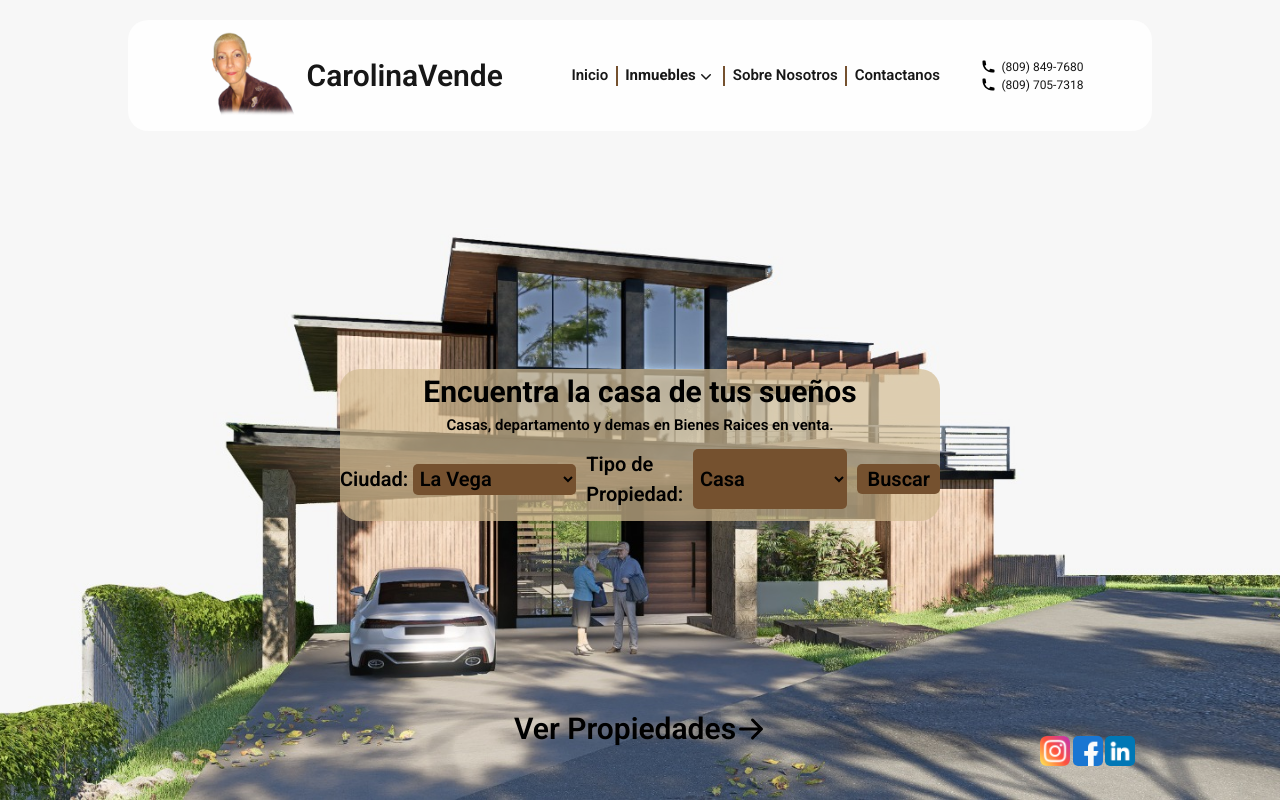
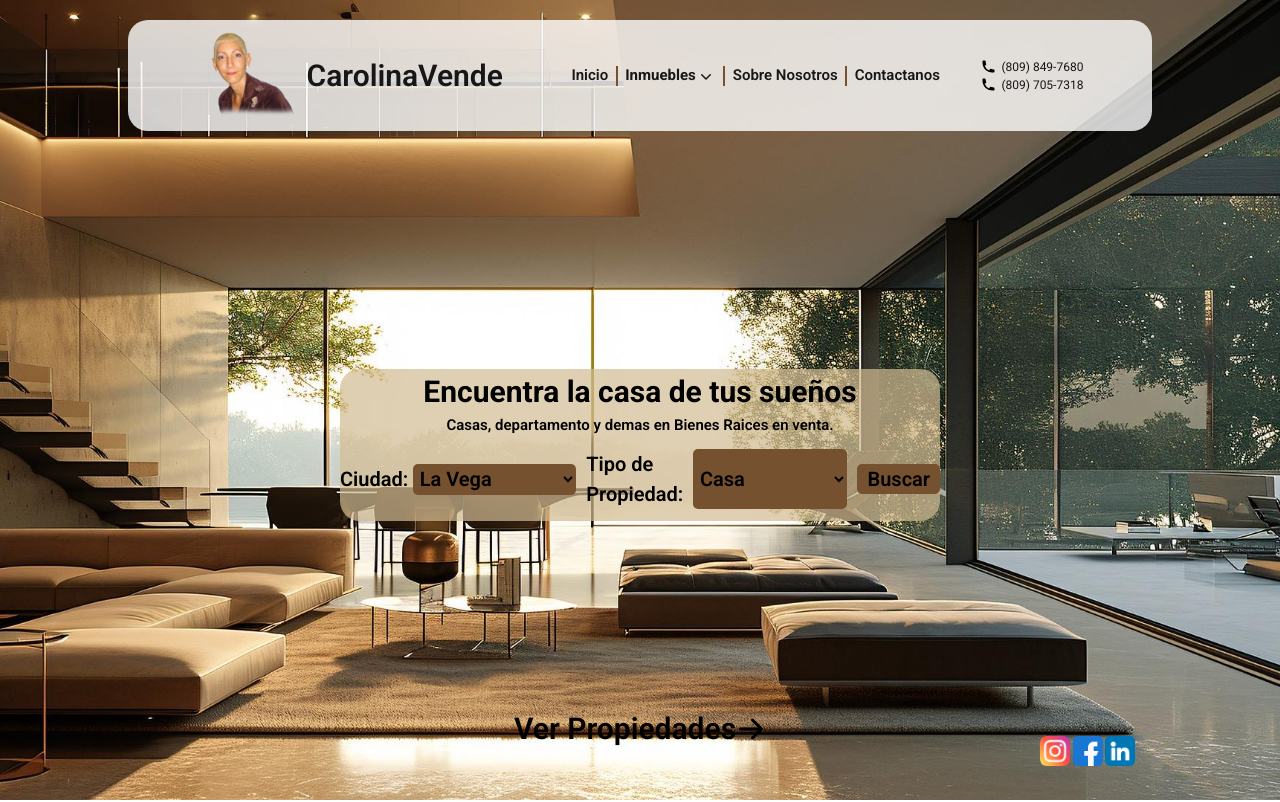
Before and after one commit to DavidRParra/CarolinaVendePage, a Next.js app: page / in a window 1280 px wide. Shown: the top 802 px of the page. Built offline with nearby package versions, Linux system fonts and the light colour scheme.

Commit message:
Solucion al BG

```diff
--- a/src/app/page.tsx
+++ b/src/app/page.tsx
@@ -153,7 +153,7 @@ export default function Home() {
       {/*Encabezado con el search*/}
       <div
         className="top-0 left-0 right-0 z-[-1] h-[100vh] bg-cover bg-center  flex  flex-col gap-[3rem] items-center justify-center lg:justify-end"
-        style={{backgroundImage : `url('/bg_pueba.jpg')`}}
+        style={{backgroundImage : `url('/Background.jpg')`}}
       >
         <div className="flex flex-col w-[50%] gap-[3rem]  items-center justify-center text-black text-[2rem] p-[2rem] lg:mb-[5%]">
           <div className="flex flex-col bg-[#d3bc93]/70 w-full rounded-4xl gap-5  items-center justify-center text-[2rem] pb-[1.2rem] ">
```
